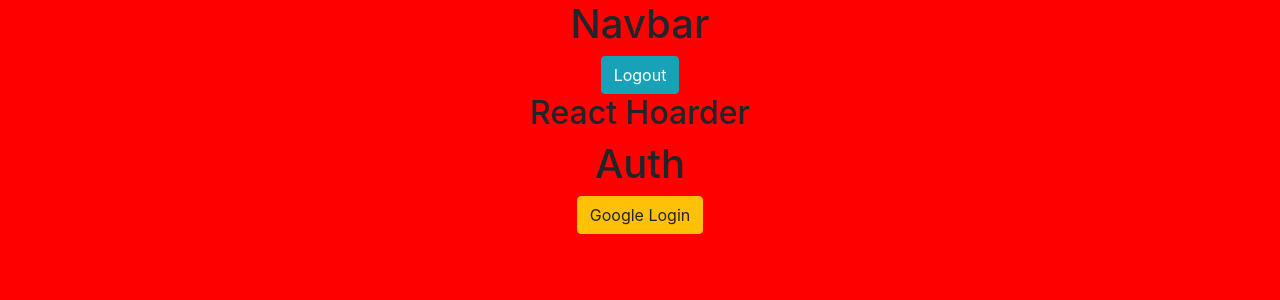
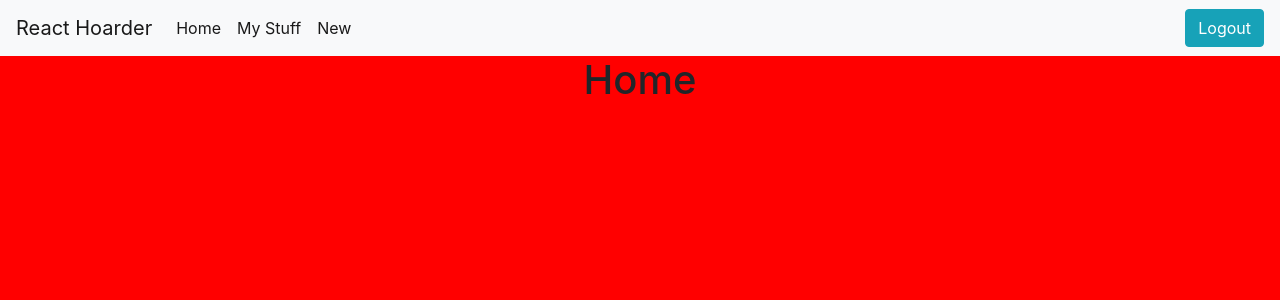
Before and after one commit to davideverett89/react-hoarder, a React (Create React App) app: page /home in a window 1280 px wide. Shown: the top 300 px of the page. Built offline with nearby package versions, Linux system fonts and the light colour scheme; no server answers; sample sign-in values are in the browser's storage.

Commit message:
Basic routing works.

```diff
--- a/package.json
+++ b/package.json
@@ -10,8 +10,10 @@
     "axios": "^0.19.2",
     "bootstrap": "^4.4.1",
     "firebase": "^7.14.3",
+    "prop-types": "^15.7.2",
     "react": "^16.13.1",
     "react-dom": "^16.13.1",
+    "react-router-dom": "^5.2.0",
     "react-scripts": "3.4.1"
   },
   "scripts": {
--- a/src/App/App.js
+++ b/src/App/App.js
@@ -1,16 +1,40 @@
 import React from 'react';
 import firebase from 'firebase/app';
 import 'firebase/auth';
+
+import {
+  BrowserRouter,
+  Route,
+  Redirect,
+  Switch,
+} from 'react-router-dom';
 
 import fbConnection from '../helpers/data/connection';
 
 import Navbar from '../components/shared/Navbar/Navbar';
 
 import Auth from '../components/pages/Auth/Auth';
+import Home from '../components/pages/Home/Home';
+import MyStuff from '../components/pages/MyStuff/MyStuff';
+import New from '../components/pages/New/New';
 
 import './App.scss';
 
 fbConnection();
+
+const PublicRoute = ({ component: Component, authed, ...rest }) => {
+  const routeChecker = (props) => (authed === false
+    ? (<Component {...props} />)
+    : (<Redirect to={{ pathname: '/home', state: { from: props.location } }} />));
+  return <Route {...rest} render={(props) => routeChecker(props)} />;
+};
+
+const PrivateRoute = ({ component: Component, authed, ...rest }) => {
+  const routeChecker = (props) => (authed === true
+    ? (<Component {...props} />)
+    : (<Redirect to={{ pathname: '/auth', state: { from: props.location } }} />));
+  return <Route {...rest} render={(props) => routeChecker(props)} />;
+};
 
 class App extends React.Component {
   state = {
@@ -32,11 +56,21 @@
   }
 
   render() {
+    const { authed } = this.state;
     return (
       <div className="App">
-        <Navbar />
-        <h2>React Hoarder</h2>
-        <Auth />
+        <BrowserRouter>
+        <React.Fragment>
+          <Navbar authed={authed} />
+          <Switch>
+            <PrivateRoute path='/home' component={Home} authed={authed} />
+            <PrivateRoute path='/mystuff' component={MyStuff} authed={authed} />
+            <PrivateRoute path='/new' component={New} authed={authed} />
+            <PublicRoute path='/auth' component={Auth} authed={authed} />
+            <Redirect from="*" to="/home"/>
+          </Switch>
+        </React.Fragment>
+        </BrowserRouter>
       </div>
     );
   }
--- /dev/null
+++ b/src/components/pages/Home/Home.js
@@ -0,0 +1,15 @@
+import React from 'react';
+
+import './Home.scss';
+
+class Home extends React.Component {
+  render() {
+    return (
+        <div className="Home">
+            <h1>Home</h1>
+        </div>
+    );
+  }
+}
+
+export default Home;
--- /dev/null
+++ b/src/components/pages/Home/Home.scss
@@ -0,0 +1,3 @@
+.Home {
+    display: block;
+}
--- /dev/null
+++ b/src/components/pages/MyStuff/MyStuff.js
@@ -0,0 +1,15 @@
+import React from 'react';
+
+import './MyStuff.scss';
+
+class MyStuff extends React.Component {
+  render() {
+    return (
+        <div className="MyStuff">
+            <h1>My Stuff</h1>
+        </div>
+    );
+  }
+}
+
+export default MyStuff;
--- /dev/null
+++ b/src/components/pages/MyStuff/MyStuff.scss
@@ -0,0 +1,3 @@
+.MyStuff {
+    display: block;
+}
--- /dev/null
+++ b/src/components/pages/New/New.js
@@ -0,0 +1,15 @@
+import React from 'react';
+
+import './New.scss';
+
+class New extends React.Component {
+  render() {
+    return (
+        <div className="New">
+            <h1>New</h1>
+        </div>
+    );
+  }
+}
+
+export default New;
--- /dev/null
+++ b/src/components/pages/New/New.scss
@@ -0,0 +1,3 @@
+.New {
+    display: block;
+}
--- a/src/components/shared/Navbar/Navbar.js
+++ b/src/components/shared/Navbar/Navbar.js
@@ -1,20 +1,56 @@
 import React from 'react';
+import PropTypes from 'prop-types';
 import firebase from 'firebase/app';
 import 'firebase/auth';
 
 import './Navbar.scss';
 
+import { Link } from 'react-router-dom';
+
 class Navbar extends React.Component {
+  static propTypes = {
+    authed: PropTypes.bool.isRequired,
+  }
+
   logMeOut = (e) => {
     e.preventDefault();
     firebase.auth().signOut();
   }
 
   render() {
+    const { authed } = this.props;
     return (
         <div className="Navbar">
-            <h1>Navbar</h1>
-            <button className="btn btn-info" onClick={this.logMeOut}>Logout</button>
+            <nav className="navbar navbar-expand-lg navbar-light bg-light">
+                <Link className="navbar-brand" to="/home">React Hoarder</Link>
+                <button className="navbar-toggler" type="button" data-toggle="collapse" data-target="#navbarSupportedContent" aria-controls="navbarSupportedContent" aria-expanded="false" aria-label="Toggle navigation">
+                    <span className="navbar-toggler-icon"></span>
+                </button>
+                {
+                    authed
+                      ? (
+                        <div className="collapse navbar-collapse" id="navbarSupportedContent">
+                            <ul className="navbar-nav mr-auto">
+                                <li className="nav-item active">
+                                    <Link className="nav-link" to='/home'>Home</Link>
+                                </li>
+                                <li className="nav-item active">
+                                    <Link className="nav-link" to='/mystuff'>My Stuff</Link>
+                                </li>
+                                <li className="nav-item active">
+                                    <Link className="nav-link" to='/new'>New</Link>
+                                </li>
+                            </ul>
+                            <ul className="navbar-nav ml-auto">
+                                <li className="nav-item">
+                                    <button className="btn btn-info" onClick={this.logMeOut}>Logout</button>
+                                </li>
+                            </ul>
+                        </div>
+                      )
+                      : ''
+                }
+            </nav>
         </div>
     );
   }
```
Also changed, not shown: 2 other files (tests, documents, lock files or other folders).
